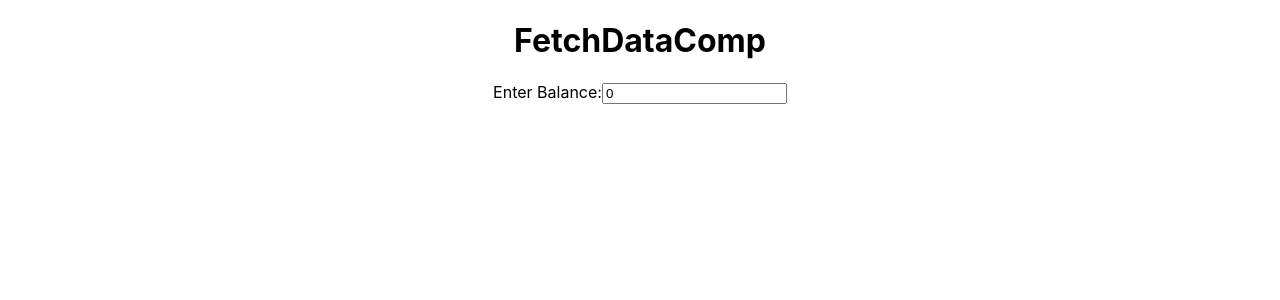
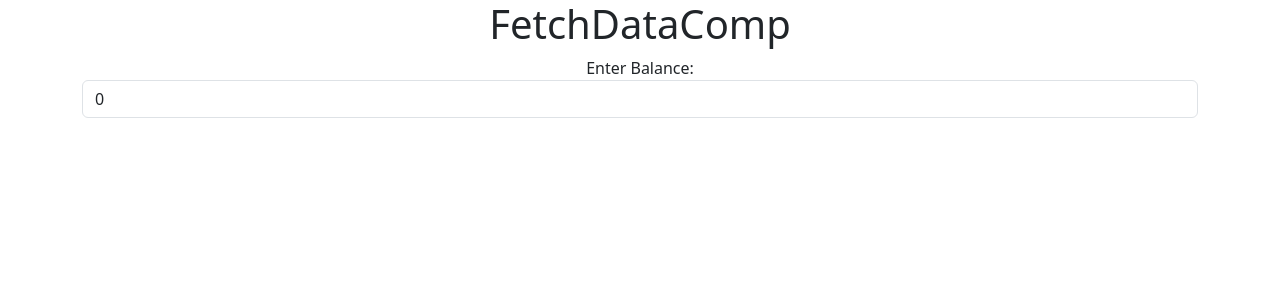
Before and after one commit to razvangvr/balance-tracker, a React (Create React App) app in the folder react-app/: page / in a window 1280 px wide. Shown: the top 300 px of the page. Built offline with nearby package versions, Linux system fonts and the light colour scheme.

Commit message:
[Balance SnapShot Component] - added Boostrap CSS

```diff
--- a/react-app/package.json
+++ b/react-app/package.json
@@ -7,7 +7,9 @@
     "@testing-library/jest-dom": "^6.6.3",
     "@testing-library/react": "^16.2.0",
     "@testing-library/user-event": "^13.5.0",
+    "bootstrap": "^5.3.3",
     "react": "^19.0.0",
+    "react-bootstrap": "^2.10.9",
     "react-dom": "^19.0.0",
     "react-scripts": "5.0.1",
     "web-vitals": "^2.1.4"
--- a/react-app/src/components/BalanceSnapshotComp.js
+++ b/react-app/src/components/BalanceSnapshotComp.js
@@ -1,4 +1,5 @@
 import React from 'react';
+import 'bootstrap/dist/css/bootstrap.min.css';
 
 const BalanceSnapshotComp = ({ balance, onBalanceChange }) => {
 
@@ -11,7 +12,7 @@ const BalanceSnapshotComp = ({ balance, onBalanceChange }) => {
     };
 
     return (
-        <div>
+        <div className="mb-3">
             <label htmlFor="balance">Enter Balance:</label>
             <input
                 type="text"
@@ -19,6 +20,7 @@ const BalanceSnapshotComp = ({ balance, onBalanceChange }) => {
                 value={balance}
                 onChange={onChangeEvtHandler}
                 placeholder="Enter a float number"
+                className="form-control"
             />
         </div>
     );
--- a/react-app/src/components/FetchDataComp.js
+++ b/react-app/src/components/FetchDataComp.js
@@ -1,5 +1,6 @@
 import React, { useState } from 'react';
 import BalanceSnapshotComp from "./BalanceSnapshotComp";
+import 'bootstrap/dist/css/bootstrap.min.css';
 
 const FetchDataComp = ()  => {
     console.log("FetchDataComp");
```
Also changed, not shown: 5 other files (tests, documents, lock files or other folders).
